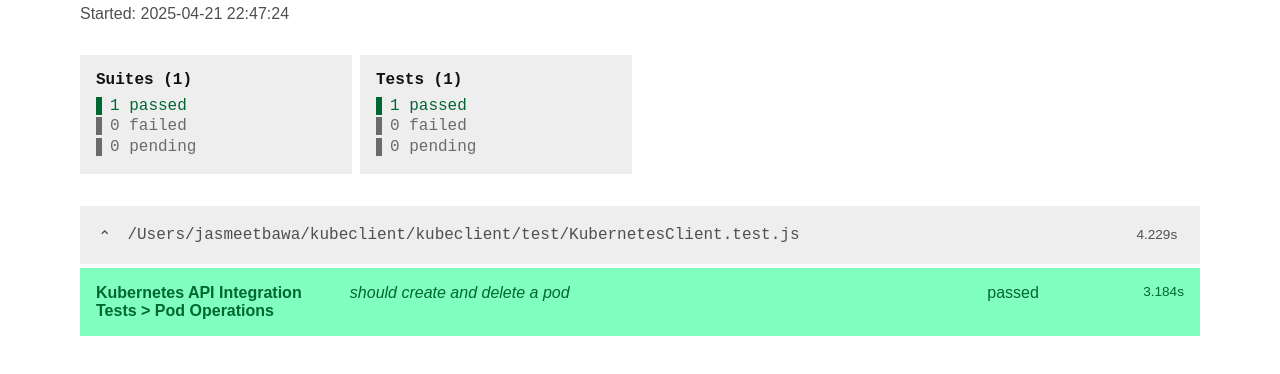
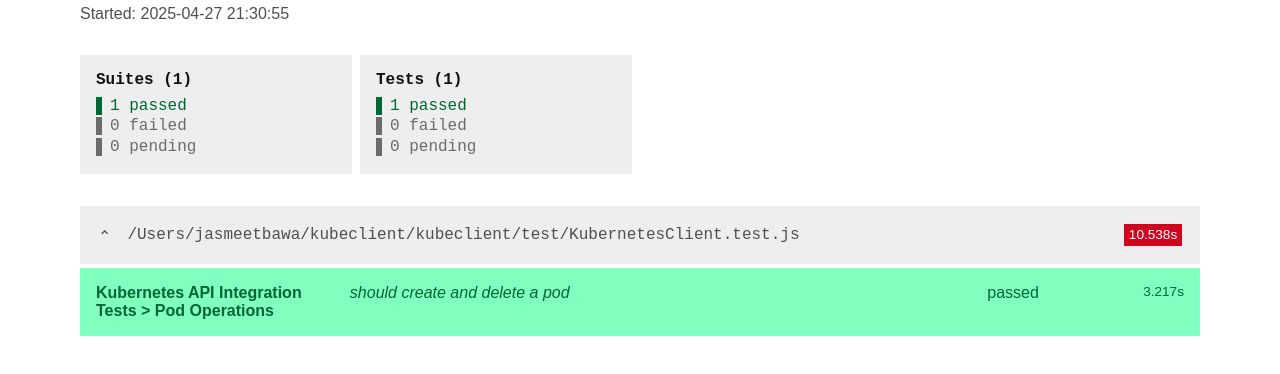
Before and after one commit to prabhjotbawa/kubeclient, a website: page index.html in a window 1280 px wide. Shown: the part 72-446 px from the top of the page. Drawn offline with Linux system fonts and the light colour scheme.

Commit message:
Update test reports

```diff
--- a/index.html
+++ b/index.html
@@ -274,4 +274,4 @@
   font-size: 1rem;
   padding: 0 0.5rem;
 }
-</style></head><body><main class="jesthtml-content"><header><h1 id="title">Test Report</h1></header><section id="metadata-container"><div id="timestamp">Started: 2025-04-21 22:47:24</div><div id="summary"><div id="suite-summary"><div class="summary-total">Suites (1)</div><div class="summary-passed ">1 passed</div><div class="summary-failed  summary-empty">0 failed</div><div class="summary-pending  summary-empty">0 pending</div></div><div id="test-summary"><div class="summary-total">Tests (1)</div><div class="summary-passed ">1 passed</div><div class="summary-failed  summary-empty">0 failed</div><div class="summary-pending  summary-empty">0 pending</div></div></div></section><details id="suite-1" class="suite-container" open=""><summary class="suite-info"><div class="suite-path">/Users/jasmeetbawa/kubeclient/kubeclient/test/KubernetesClient.test.js</div><div class="suite-time">4.229s</div></summary><div class="suite-tests"><div class="test-result passed"><div class="test-info"><div class="test-suitename">Kubernetes API Integration Tests &gt; Pod Operations</div><div class="test-title">should create and delete a pod</div><div class="test-status">passed</div><div class="test-duration">3.184s</div></div></div></div></details></main></body></html>
+</style></head><body><main class="jesthtml-content"><header><h1 id="title">Test Report</h1></header><section id="metadata-container"><div id="timestamp">Started: 2025-04-27 21:30:55</div><div id="summary"><div id="suite-summary"><div class="summary-total">Suites (1)</div><div class="summary-passed ">1 passed</div><div class="summary-failed  summary-empty">0 failed</div><div class="summary-pending  summary-empty">0 pending</div></div><div id="test-summary"><div class="summary-total">Tests (1)</div><div class="summary-passed ">1 passed</div><div class="summary-failed  summary-empty">0 failed</div><div class="summary-pending  summary-empty">0 pending</div></div></div></section><details id="suite-1" class="suite-container" open=""><summary class="suite-info"><div class="suite-path">/Users/jasmeetbawa/kubeclient/kubeclient/test/KubernetesClient.test.js</div><div class="suite-time warn">10.538s</div></summary><div class="suite-tests"><div class="test-result passed"><div class="test-info"><div class="test-suitename">Kubernetes API Integration Tests &gt; Pod Operations</div><div class="test-title">should create and delete a pod</div><div class="test-status">passed</div><div class="test-duration">3.217s</div></div></div></div></details></main></body></html>
```
